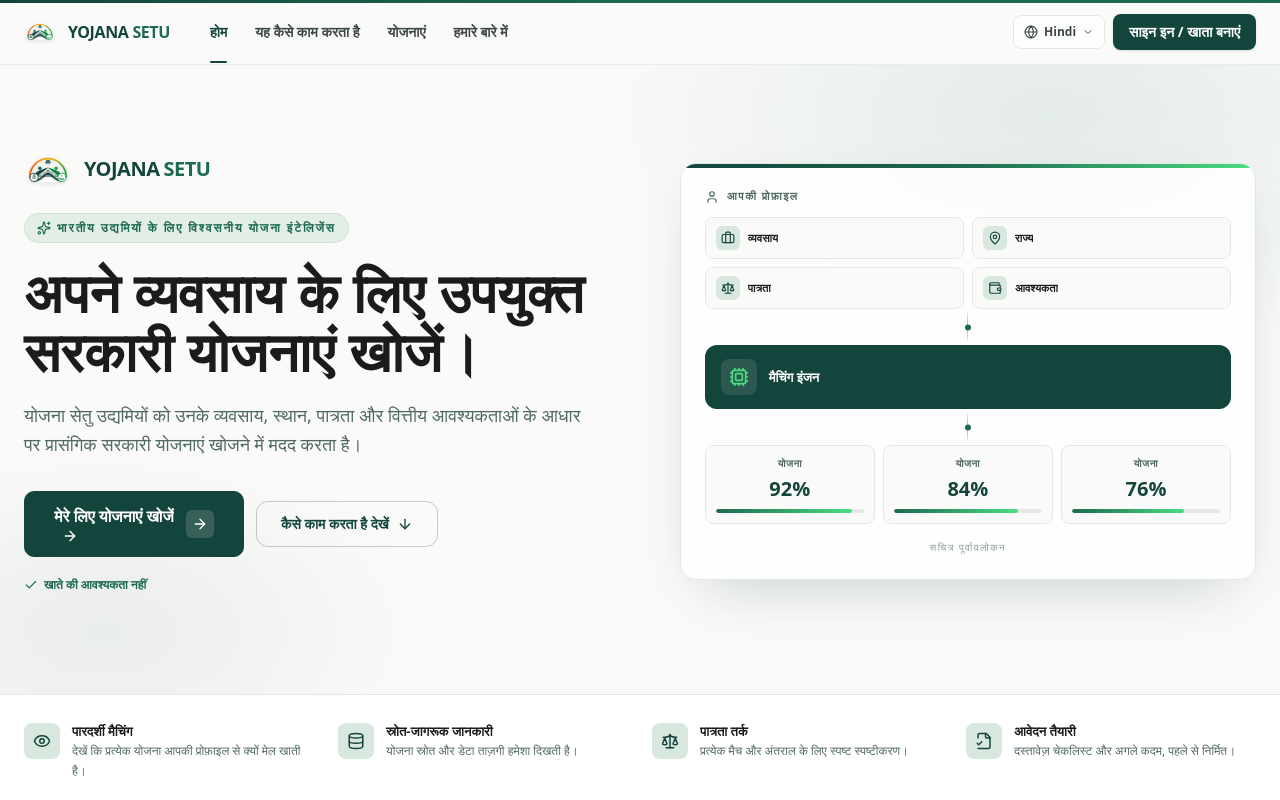
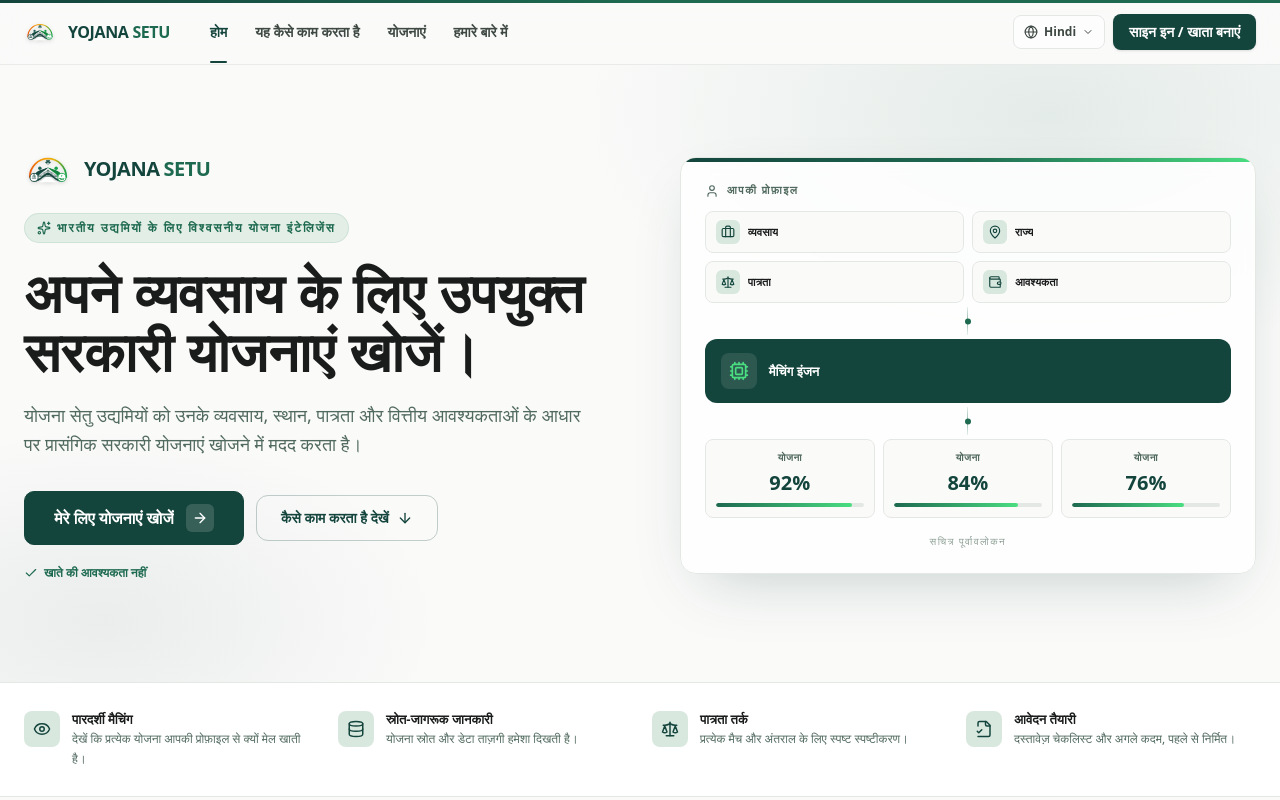
Before and after one commit to saifansari1904/Yojana-setu, a React (Vite) app: page / in a window 1280 px wide. Shown: the top 800 px of the page. Built offline with nearby package versions, Linux system fonts and the light colour scheme.

Commit message:
Fix duplicate arrow on welcome CTA buttons
ArrowFillButton already renders its own animated arrow badge; the
explicit ArrowRight children caused a stray clipped arrow on the left
of the hero and account-section CTAs. Removed both.

```diff
--- a/src/components/WelcomeScreen.tsx
+++ b/src/components/WelcomeScreen.tsx
@@ -523,7 +523,6 @@ export const WelcomeScreen = ({
                   className="group min-w-[220px] justify-center"
                 >
                   {t('welcome.heroPrimaryCta')}
-                  <ArrowRight className="w-4 h-4 ml-2 transition-transform duration-200 group-hover:translate-x-1" />
                 </ArrowFillButton>
                 <button
                   onClick={() => scrollToSection('welcome-how-it-works')}
@@ -947,7 +946,6 @@ export const WelcomeScreen = ({
             <div className="flex flex-col sm:flex-row items-center justify-center gap-3">
               <ArrowFillButton onClick={onSignIn} variant="primary" size="lg" className="group min-w-[200px] justify-center">
                 {t('welcome.authPromptPrimary')}
-                <ArrowRight className="w-4 h-4 ml-2 transition-transform duration-200 group-hover:translate-x-1" />
               </ArrowFillButton>
               <button
                 onClick={onFindSchemes}
```
